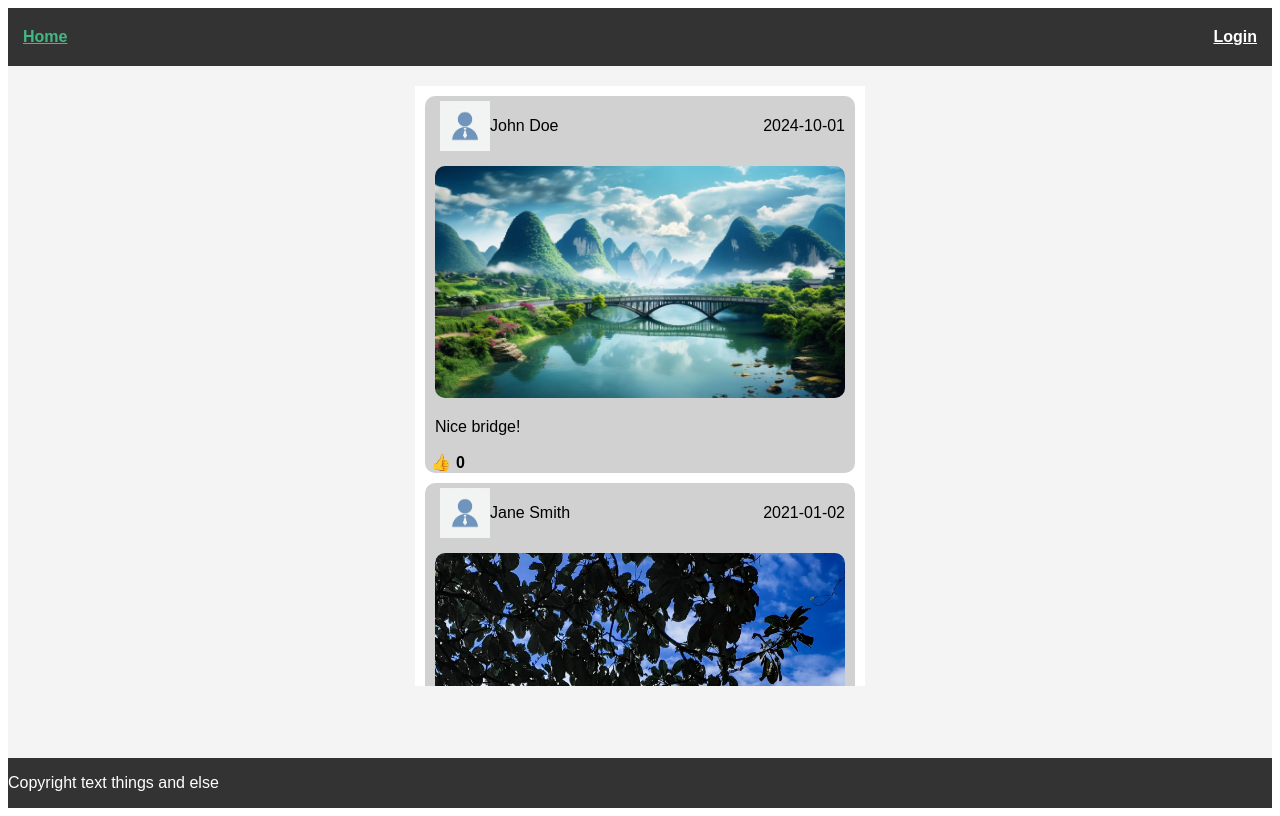
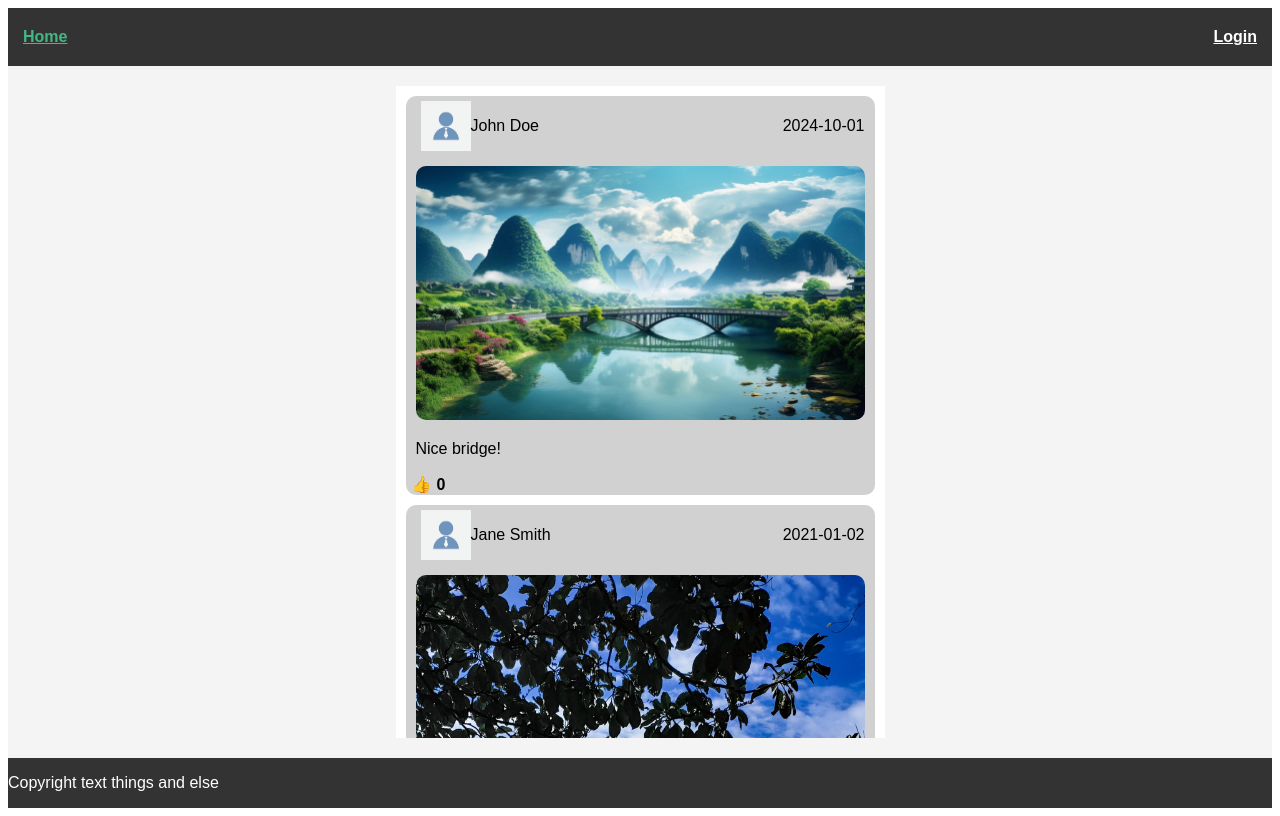
Before and after one commit to randmarl/wad_group_q_vue, a Vue app: page /#/ in a window 1280 px wide. Built offline with nearby package versions, Linux system fonts and the light colour scheme.

Commit message:
a very minor change

```diff
--- a/src/views/HomeView.vue
+++ b/src/views/HomeView.vue
@@ -63,7 +63,7 @@ export default {
     flex-direction: row;
     justify-content: space-around;
     width: 100%;
-    height: 75vh;
+    height: 100%;
 }
 .content {
     background-color: white;
```
